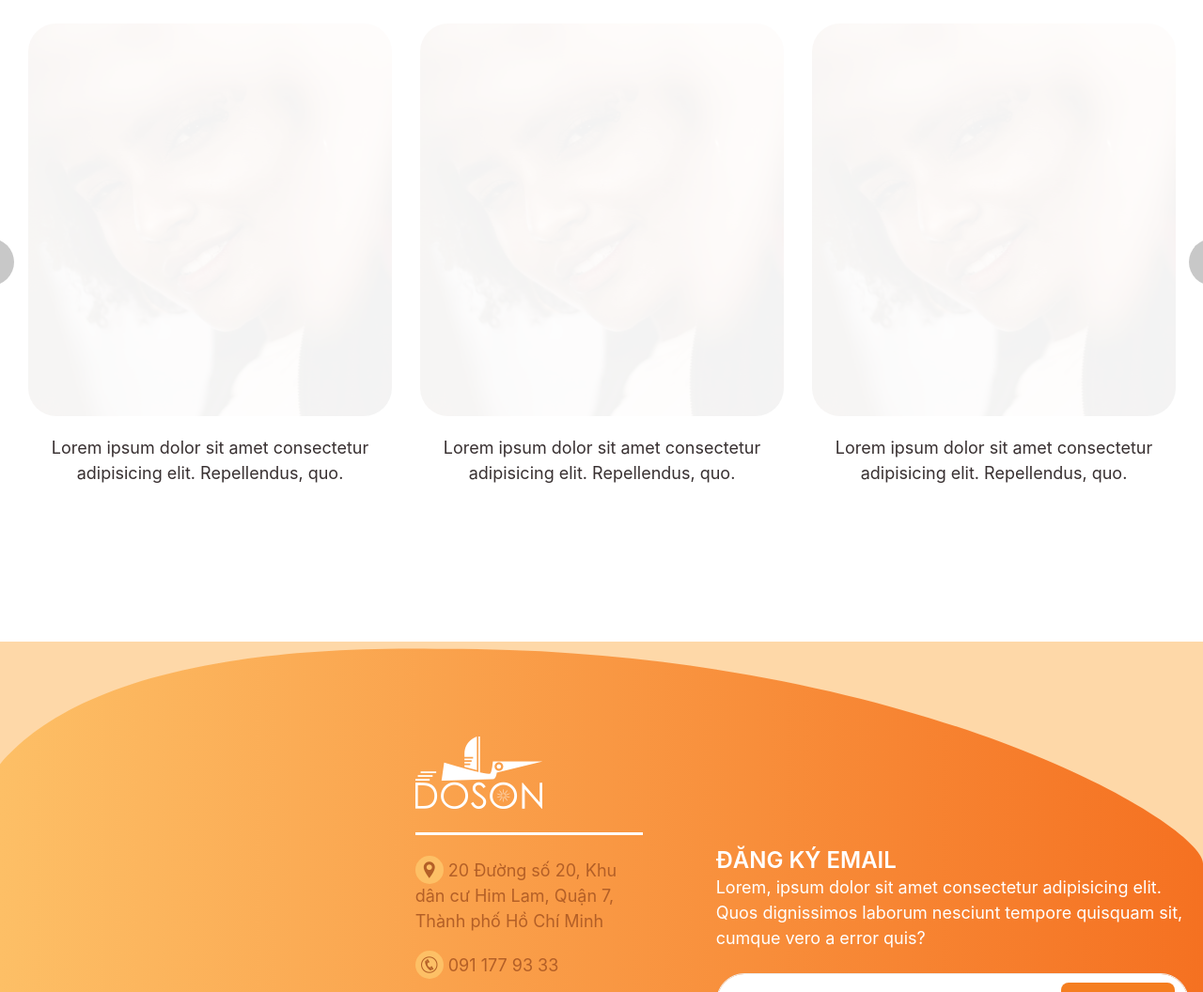
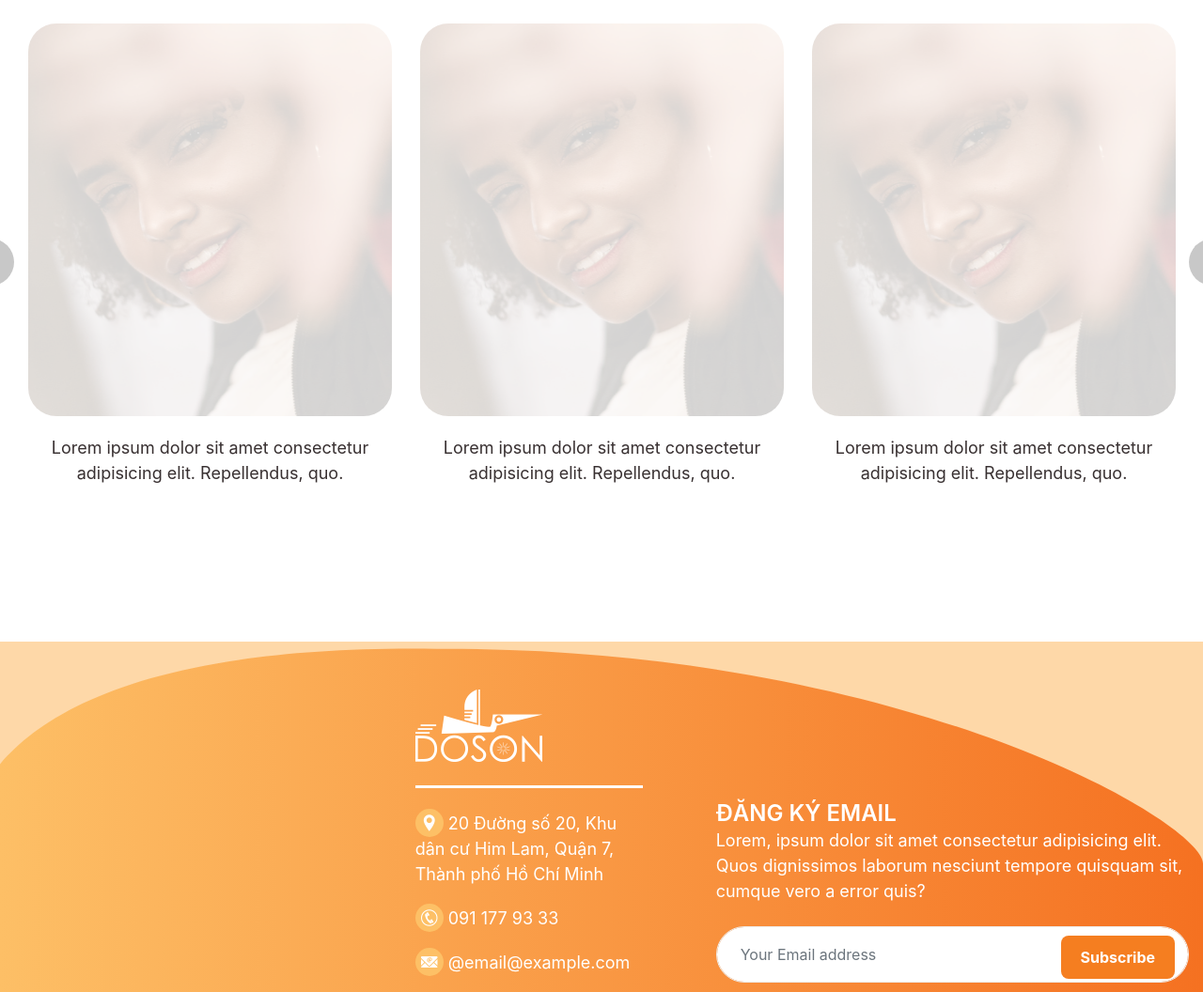
Before and after one commit to ThanhNha/doson, a plain HTML site: page index.html in a window 1280 px wide. Shown: the part 4668-5724 px from the top of the page at 94% size. Drawn offline with nearby package versions, Linux system fonts and the light colour scheme.

Commit message:
fix footer

```diff
--- a/assets/_footer.scss
+++ b/assets/_footer.scss
@@ -1,20 +1,28 @@
 .footer {
   overflow: hidden;
-  padding-top: 50px;
+  padding-top: 25px;
   position: relative;
   background: $color-gradient-2;
   @include tablet {
-    padding-top: 70px;
+    padding-top: 36px;
   }
   @include desktop {
-    padding-top: 100px;
+    padding-top: 50px;
   }
   i {
     font-size: 20px;
   }
   .footer-logo {
-    max-width: 135px;
-    max-height: 135px;
+    max-width: 100px;
+    max-height: 100px;
+    @include tablet {
+      max-width: 120px;
+      max-height: 120px;
+    }
+    @include desktop {
+      max-width: 135px;
+      max-height: 135px;
+    }
     img {
       width: 100%;
       height: 100%;
@@ -92,7 +100,7 @@
     }
   }
   .footer-menu a {
-    color: $color-brown-200;
+    color: $white;
     .icon-footer {
       display: block;
       padding: 5px;
```
Also changed, not shown: assets/style.css, 1 other file.
